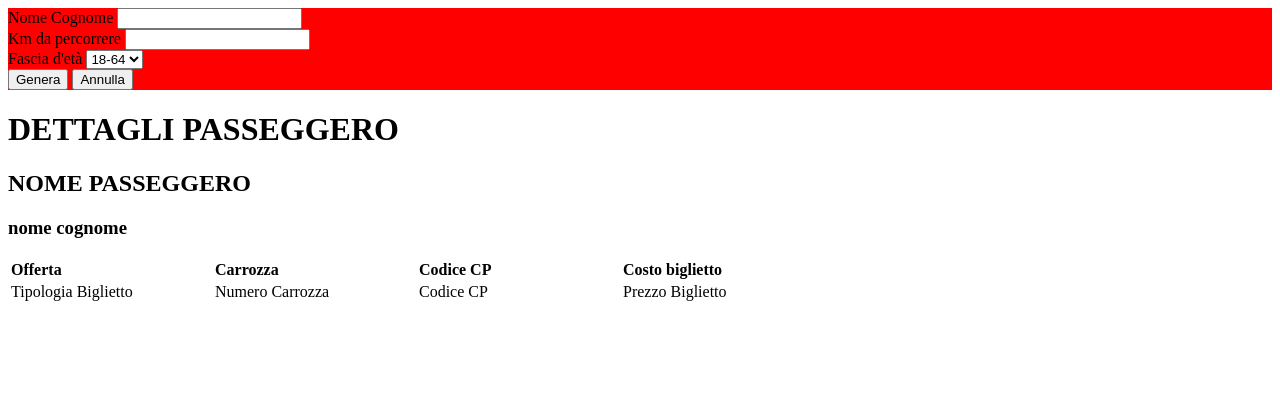
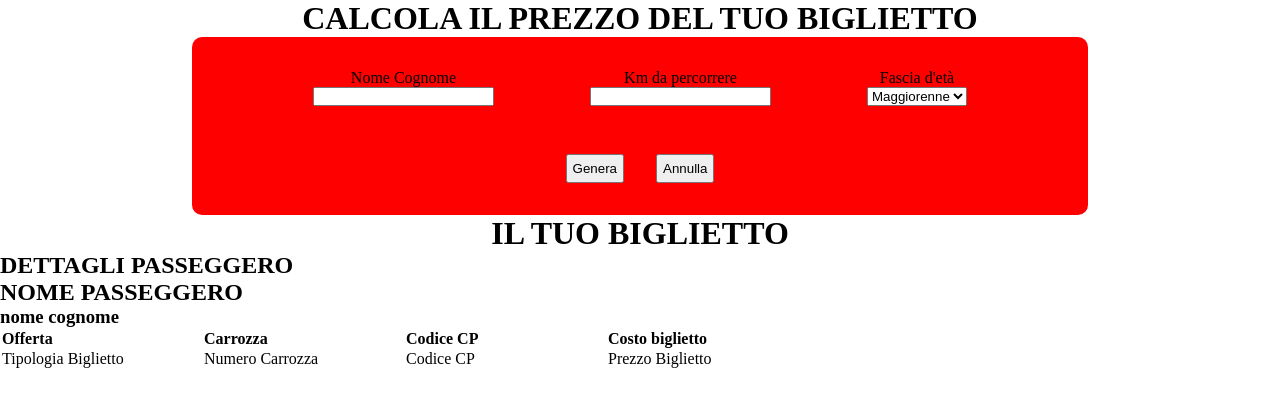
Before and after one commit to AlessandroCarrozza/js-biglietto-treno-form, a plain HTML site: page index.html in a window 1280 px wide. Drawn offline with Linux system fonts and the light colour scheme.

Commit message:
Stilizzazione card degli input

```diff
--- a/css/style.css
+++ b/css/style.css
@@ -1,12 +1,44 @@
-/* *{
+*{
     margin: 0;
     padding: 0;
     box-sizing: border-box;
-} */
+}
 
 .container{
     /* debug */
     background-color: red;
+    width: 70%;
+    margin: auto;
+    padding: 2rem 0;
+    border-radius: 10px;
+}
+
+.inputs{
+    display: flex;
+    justify-content: center;
+    padding-bottom: 3rem;
+}
+
+.buttons{
+    display: flex;
+    justify-content: center;
+}
+
+.buttons button{
+    margin: 0 1rem;
+    padding: 5px;
+}
+
+.inputs input, .inputs select{
+    display: block;
+}
+
+h1, .inputs .info-utente{
+    text-align: center;
+}
+
+.inputs .info-utente{
+    padding: 0 3rem;
 }
 
 th{
--- a/index.html
+++ b/index.html
@@ -9,24 +9,26 @@
 </head>
 <body>
 
+    <h1>CALCOLA IL PREZZO DEL TUO BIGLIETTO</h1>
+
     <div class="container">
 
         <div class="inputs">
-            <div class="nome-cognome">
+            <div class="nome-cognome info-utente">
                 <label for="nomeUtente">Nome Cognome</label>
                 <input id="nomeUtente" type="text">
             </div>
 
-            <div class="numero-km">
+            <div class="numero-km info-utente">
                 <label for="numeroKm">Km da percorrere</label>
                 <input id="numeroKm" type="text">
             </div>
 
-            <div class="eta-utente">
+            <div class="eta-utente info-utente">
                 <label for="etaUtente">Fascia d'età</label>
                 <select name="eta" id="etaUtente">
-                    <option value="Maggiorenne">18-64</option>
-                    <option value="Minorenne">0-17</option>
+                    <option value="Maggiorenne">Maggiorenne</option>
+                    <option value="Minorenne">Minorenne</option>
                     <option value="Anziano">65+</option>
                 </select>
             </div>
@@ -41,9 +43,10 @@
 
 
     <div class="ticket-container">
+        <h1>IL TUO BIGLIETTO</h1>
         <div class="ticket">
 
-            <h1>DETTAGLI PASSEGGERO</h1>
+            <h2>DETTAGLI PASSEGGERO</h2>
             <div class="ticket-info">
                 <div class="nome-passeggero">
                     <h2>NOME PASSEGGERO</h2>
```
